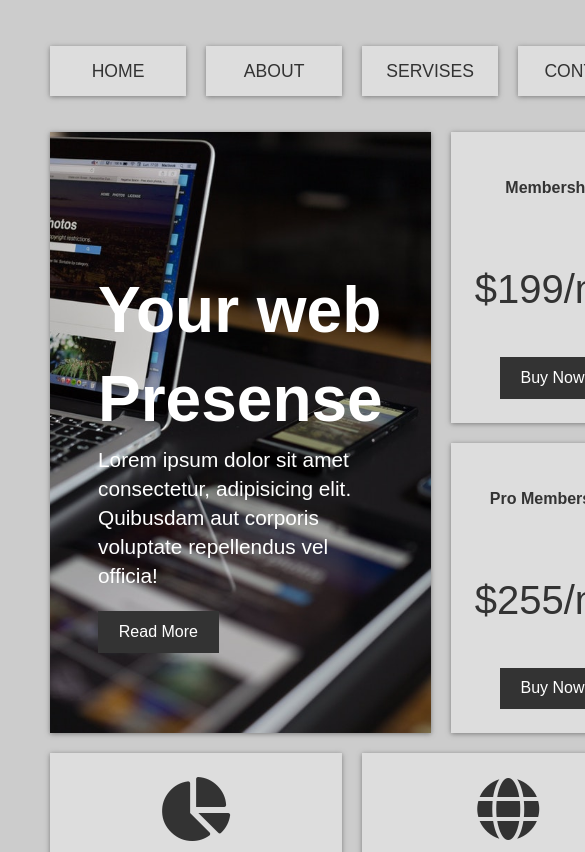
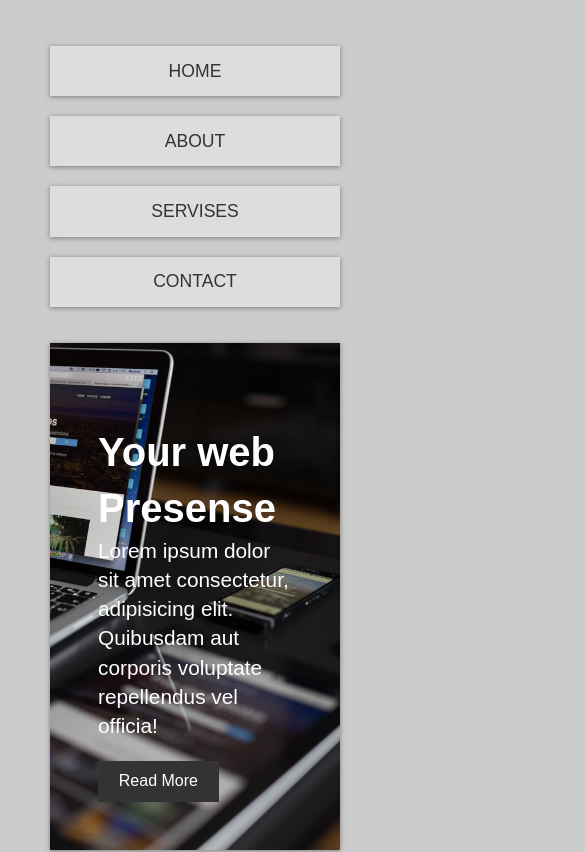
Before and after one commit to mostafa-medht/Responsive-Grid-CSS-Website, a plain HTML site: page index.html in a window 390 px wide. Shown: the top 852 px of the page, 585 px wide, since content can reach past the window. Drawn offline with Linux system fonts and the light colour scheme; a script that the page names is missing.

Commit message:
Making Site Responsive

```diff
--- a/css/style.css
+++ b/css/style.css
@@ -163,3 +163,39 @@ footer {
     text-align: center;
     padding: 1rem;
 }
+
+/* Media Queries */
+@media(max-width: 700px) {
+    .top-container {
+        grid-template-areas:
+        'showcase showcase'
+        'top-box-a top-box-b';
+    }
+
+    .showcase h1 {
+        font-size: 2.5rem;
+    }
+
+    .main-nav ul {
+        grid-template-columns: 1fr;
+    }
+
+    .info {
+        grid-template-columns: 1fr;
+    }
+
+    .info .btn {
+        display: block;
+        text-align: center;
+        margin: auto;
+    }
+}
+
+@media(max-width: 500px) {
+    .top-container {
+        grid-template-areas:
+        'showcase'
+        'top-box-a'
+        'top-box-b';
+    }
+}
```
